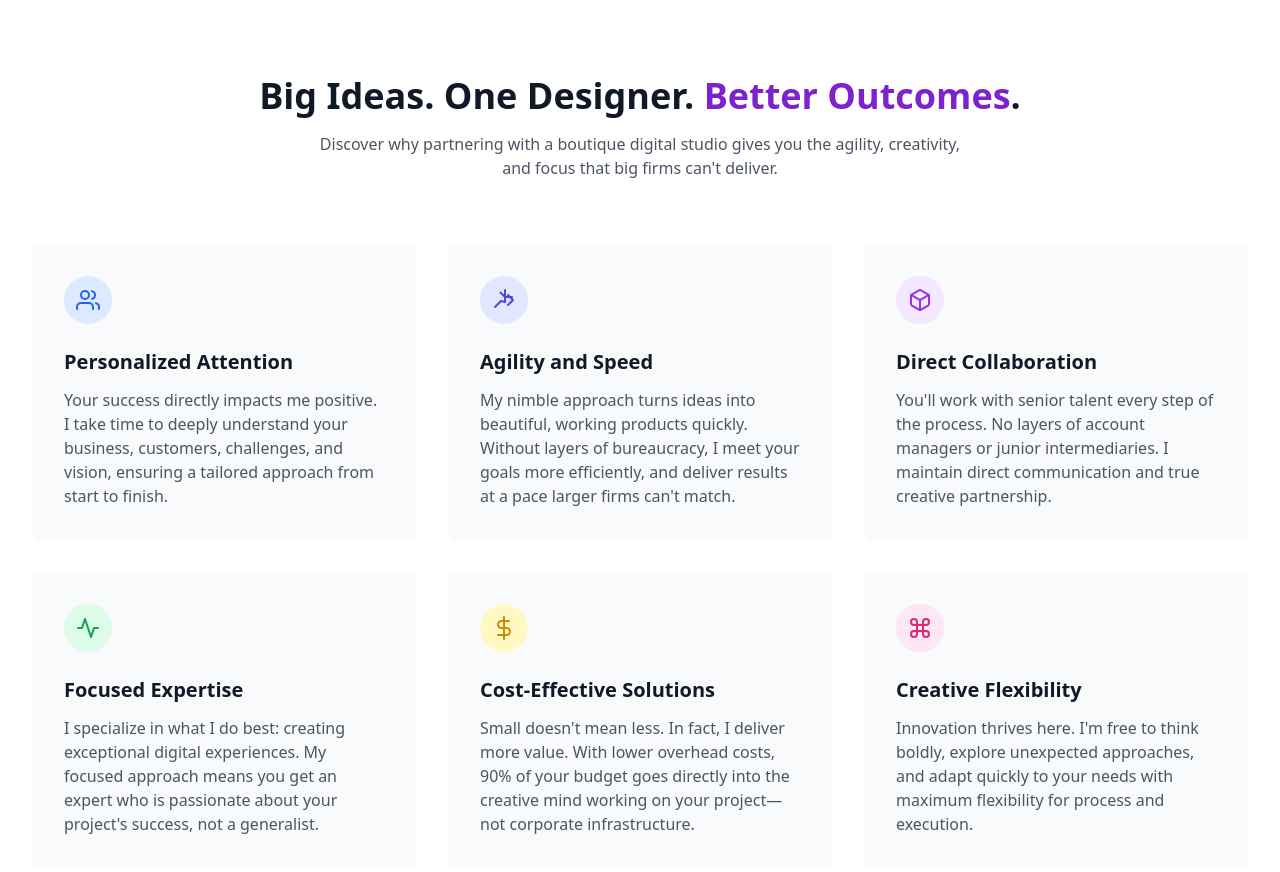
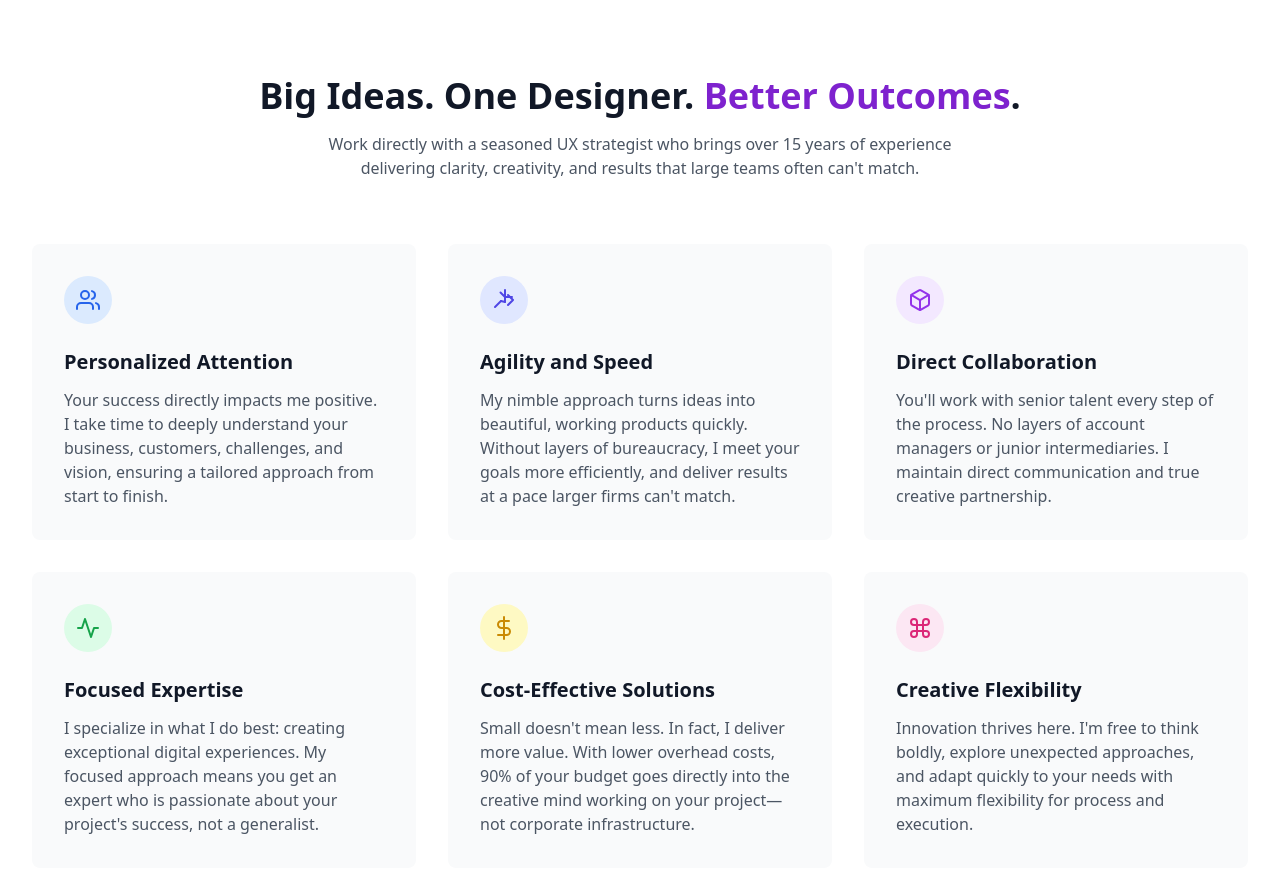
Before and after one commit to godesign27/TimothyMcGuire2.5, a React (Vite) app: page / in a window 1280 px wide. Shown: the part 1420-2292 px from the top of the page. Built offline with nearby package versions, Linux system fonts and the light colour scheme.

Commit message:
Update value proposition description text

```diff
--- a/src/components/ValueProposition.tsx
+++ b/src/components/ValueProposition.tsx
@@ -9,8 +9,7 @@ const ValueProposition: React.FC = () => {
             Big Ideas. One Designer. <span className="text-purple-700 dark:text-purple-400">Better Outcomes</span>.
           </h2>
           <p className="max-w-2xl mx-auto text-gray-600 dark:text-gray-300">
-            Discover why partnering with a boutique digital studio gives you the agility,
-            creativity, and focus that big firms can't deliver.
+            Work directly with a seasoned UX strategist who brings over 15 years of experience delivering clarity, creativity, and results that large teams often can't match.
           </p>
         </div>
 
```
